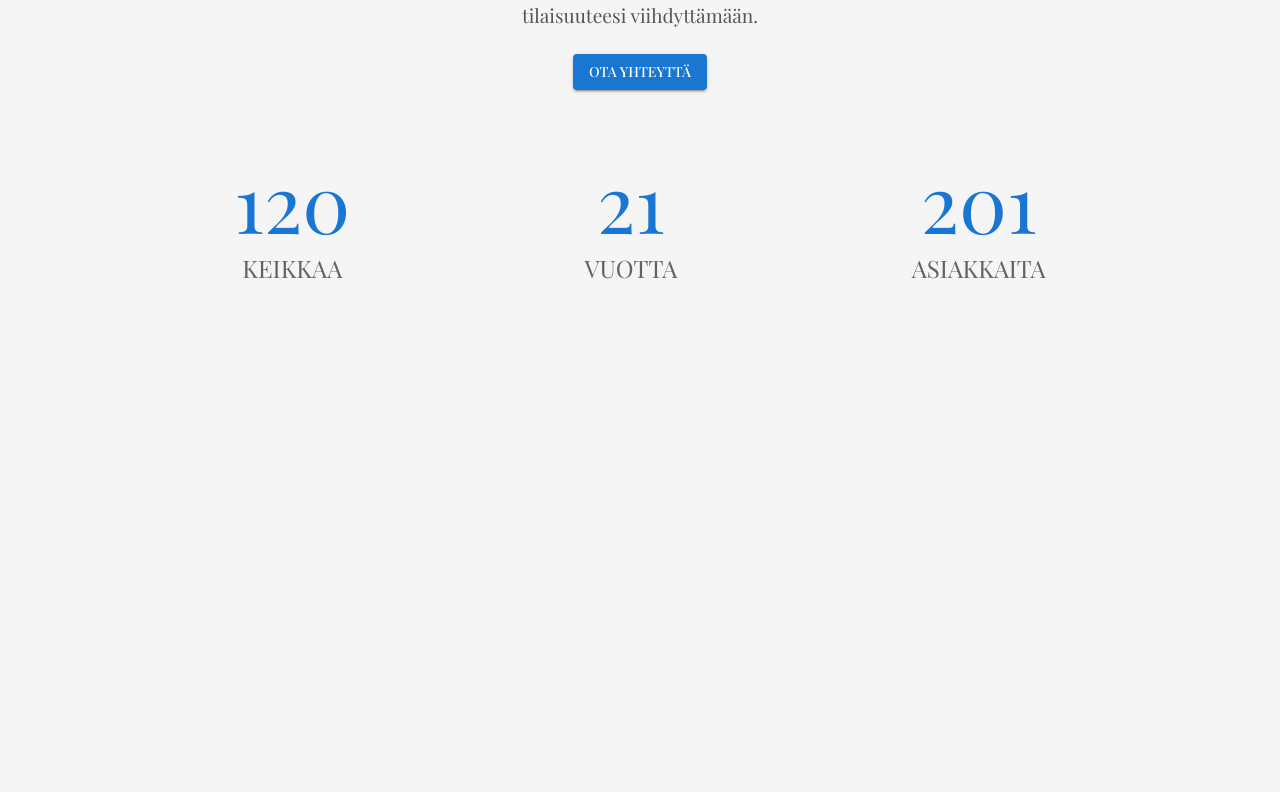
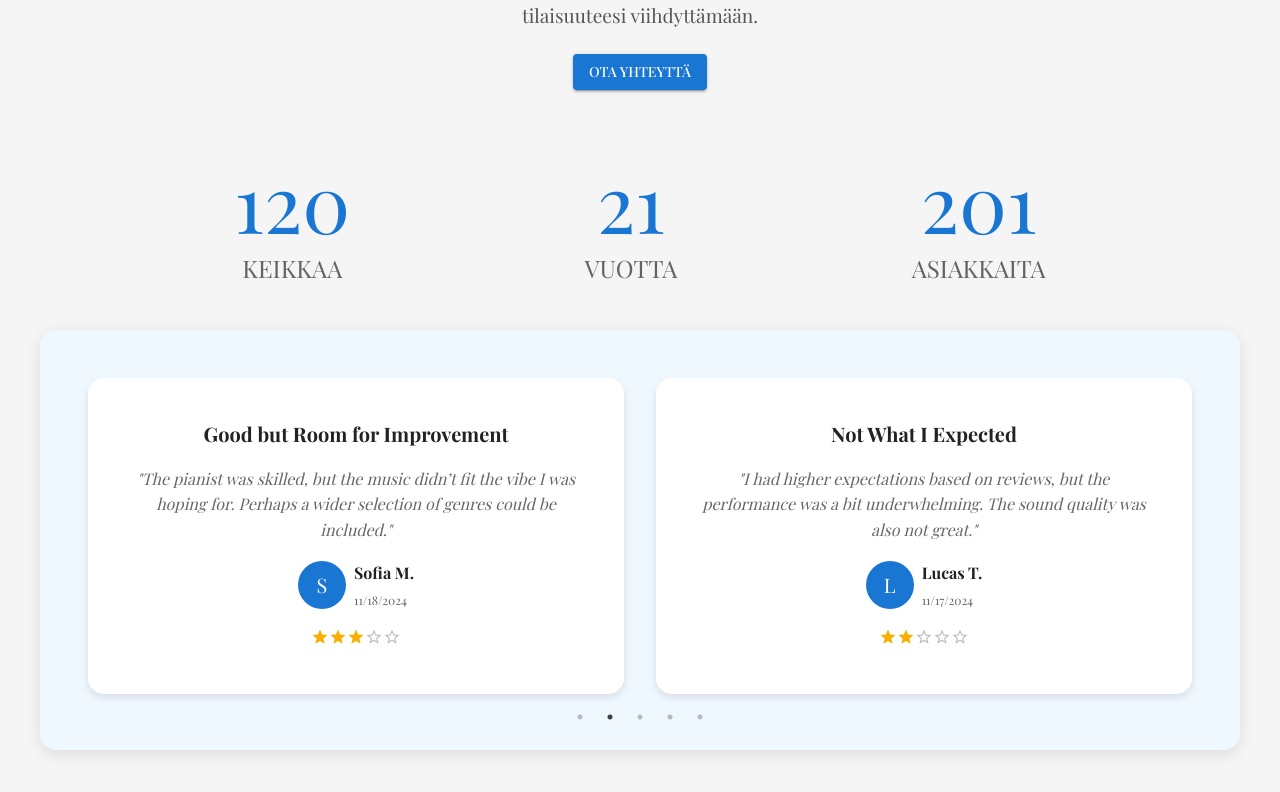
Before and after one commit to Shahtaa/PianoViihde, a React (Vite) app: page / in a window 1280 px wide. Shown: the part 1212-2004 px from the top of the page. Before the commit the page ends 1622 px from the top, so only its background shows below. Built offline with nearby package versions, Linux system fonts and the light colour scheme; no server answers; a web font is replaced by a local one.

Commit message:
Added block TestimonialsCarousel

```diff
--- a/package.json
+++ b/package.json
@@ -20,6 +20,8 @@
     "react-dom": "^18.3.1",
     "react-intersection-observer": "^9.13.1",
     "react-router-dom": "^6.27.0",
+    "react-slick": "^0.30.2",
+    "slick-carousel": "^1.8.1",
     "swiper": "^9.4.1"
   },
   "devDependencies": {
--- a/src/components/Home/Home.jsx
+++ b/src/components/Home/Home.jsx
@@ -14,6 +14,7 @@ function Home() {
         <HeroSection />
         <IntroText />
         <CounterSection />
+        <TestimonialsCarousel />
       </>
     )
 }
--- a/src/components/Home/TestimonialsCarousel/TestimonialsCarousel.jsx
+++ b/src/components/Home/TestimonialsCarousel/TestimonialsCarousel.jsx
@@ -1,7 +1,214 @@
 import React from 'react'
+import Slider from 'react-slick'
+import 'slick-carousel/slick/slick.css'
+import 'slick-carousel/slick/slick-theme.css'
+import {
+  Box,
+  Typography,
+  Card,
+  CardContent,
+  Avatar,
+  Stack,
+  Rating,
+} from '@mui/material'
 
-function TestimonialsCarousel() {
-  return <div>TestimonialsCarousel</div>
+const reviews = [
+  {
+    id: 1,
+    reviewer_name: 'Emma S.',
+    rating: 5,
+    review_title: 'Excellent Service!',
+    review_body:
+      'The service provided was beyond my expectations. The pianist was incredibly talented and professional. Highly recommend!',
+    date: '2024-11-20',
+  },
+  {
+    id: 2,
+    reviewer_name: 'John D.',
+    rating: 4,
+    review_title: 'Great Experience',
+    review_body:
+      'Very good experience overall. The pianist played beautifully, but the event could have been better with a more versatile playlist.',
+    date: '2024-11-19',
+  },
+  {
+    id: 3,
+    reviewer_name: 'Sofia M.',
+    rating: 3,
+    review_title: 'Good but Room for Improvement',
+    review_body:
+      'The pianist was skilled, but the music didn’t fit the vibe I was hoping for. Perhaps a wider selection of genres could be included.',
+    date: '2024-11-18',
+  },
+  {
+    id: 4,
+    reviewer_name: 'Lucas T.',
+    rating: 2,
+    review_title: 'Not What I Expected',
+    review_body:
+      'I had higher expectations based on reviews, but the performance was a bit underwhelming. The sound quality was also not great.',
+    date: '2024-11-17',
+  },
+  {
+    id: 5,
+    reviewer_name: 'Mia R.',
+    rating: 5,
+    review_title: 'Amazing Performance',
+    review_body:
+      'The pianist was exceptional! The event was perfect, and I received so many compliments about the music. Would definitely book again.',
+    date: '2024-11-15',
+  },
+  {
+    id: 6,
+    reviewer_name: 'Oliver K.',
+    rating: 4,
+    review_title: 'Very Talented',
+    review_body:
+      'The pianist was very talented and played beautifully. I would definitely recommend them for a classy event.',
+    date: '2024-11-14',
+  },
+  {
+    id: 7,
+    reviewer_name: 'Ella W.',
+    rating: 5,
+    review_title: 'Outstanding!',
+    review_body:
+      'Everything was perfect from start to finish. The pianist created an unforgettable atmosphere for our event.',
+    date: '2024-11-13',
+  },
+  {
+    id: 8,
+    reviewer_name: 'Noah L.',
+    rating: 3,
+    review_title: 'Good Performance',
+    review_body:
+      'The performance was good, but it could have been better with some more interaction with the audience.',
+    date: '2024-11-12',
+  },
+  {
+    id: 9,
+    reviewer_name: 'Charlotte B.',
+    rating: 5,
+    review_title: 'Highly Recommended',
+    review_body:
+      'I can’t say enough good things about the pianist. Truly professional and talented!',
+    date: '2024-11-11',
+  },
+  {
+    id: 10,
+    reviewer_name: 'William H.',
+    rating: 4,
+    review_title: 'Great Music',
+    review_body:
+      'The music was beautiful and added a lot to our event. A great choice for anyone looking for a pianist.',
+    date: '2024-11-10',
+  },
+]
+
+
+const TestimonialsCarousel = () => {
+  const settings = {
+    dots: true,
+    infinite: true,
+    speed: 500,
+    slidesToShow: 2, // По умолчанию показываем две карточки
+    slidesToScroll: 2,
+    autoplay: true,
+    autoplaySpeed: 4000,
+    arrows: false, // Убираем стрелки
+    responsive: [
+      {
+        breakpoint: 768, // Максимальная ширина экрана
+        settings: {
+          slidesToShow: 1, // Показываем одну карточку
+          slidesToScroll: 1,
+        },
+      },
+    ],
+  }
+
+  return (
+    <Box
+      sx={{
+        maxWidth: '1200px',
+        margin: '0 auto',
+        py: { xs: 3, sm: 6 },
+        px: { xs: 1, sm: 4 },
+        backgroundColor: '#f0f8ff',
+        borderRadius: '16px',
+        boxShadow: '0 4px 15px rgba(0, 0, 0, 0.1)',
+      }}
+    >
+      <Slider {...settings}>
+        {reviews.map((review) => (
+          <Box
+            key={review.id}
+            sx={{
+              px: 2,
+            }}
+          >
+            <Card
+              sx={{
+                p: 3,
+                borderRadius: '16px',
+                boxShadow: '0 4px 8px rgba(0, 0, 0, 0.1)',
+                backgroundColor: '#ffffff',
+              }}
+            >
+              <CardContent>
+                <Stack spacing={2} alignItems="center">
+                  {/* Заголовок отзыва */}
+                  <Typography
+                    variant="h6"
+                    fontWeight="bold"
+                    sx={{ textAlign: 'center', color: '#222' }}
+                  >
+                    {review.review_title}
+                  </Typography>
+                  {/* Текст отзыва */}
+                  <Typography
+                    variant="body1"
+                    color="text.secondary"
+                    sx={{
+                      textAlign: 'center',
+                      fontStyle: 'italic',
+                      lineHeight: '1.6',
+                    }}
+                  >
+                    "{review.review_body}"
+                  </Typography>
+                  {/* Имя автора и дата */}
+                  <Stack direction="row" spacing={1} alignItems="center">
+                    <Avatar
+                      alt={review.reviewer_name}
+                      sx={{
+                        bgcolor: '#1976d2',
+                        color: '#fff',
+                        width: 48,
+                        height: 48,
+                      }}
+                    >
+                      {review.reviewer_name[0]}
+                    </Avatar>
+                    <Box>
+                      <Typography variant="subtitle1" fontWeight="bold">
+                        {review.reviewer_name}
+                      </Typography>
+                      <Typography variant="caption" color="text.secondary">
+                        {new Date(review.date).toLocaleDateString()}
+                      </Typography>
+                    </Box>
+                  </Stack>
+                  {/* Рейтинг */}
+                  <Rating value={review.rating} readOnly size="small" />
+                </Stack>
+              </CardContent>
+            </Card>
+          </Box>
+        ))}
+      </Slider>
+    </Box>
+  )
 }
 
 export default TestimonialsCarousel
```
Also changed, not shown: 1 other file (tests, documents, lock files or other folders).
